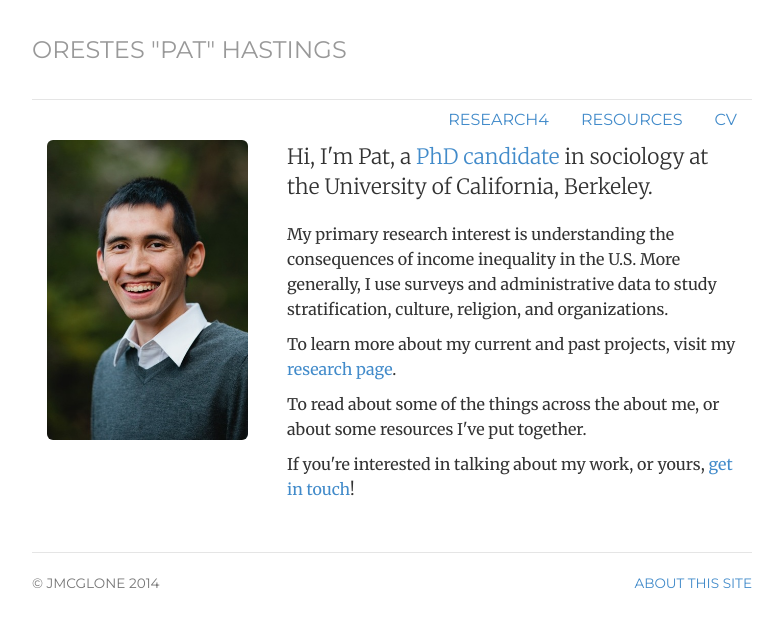
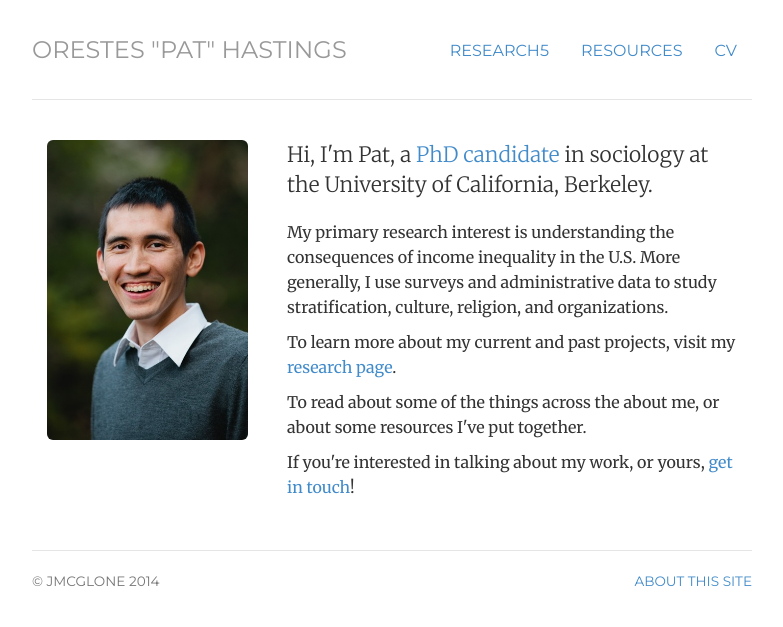
Before and after one commit to ophastings/ophastings.github.io, a Jekyll site: the page built from index.html, in a window 1280 px wide. Shown: the top 627 px of the page, without its empty margins (248-1031 px from the left). Built offline with Jekyll 4.4.1, drawn with Linux system fonts in a browser that asks for light colours.

Commit message:
Update header.html

```diff
--- a/_includes/header.html
+++ b/_includes/header.html
@@ -1,12 +1,12 @@
 <div class="header">
-	<p>
-	<h3 class="text-muted"><a href="/">Orestes "Pat" Hastings</a></h3>
-	</p>
 	<ul class="nav nav-pills pull-right">
 		<!-- <li class="{{ page.projects }}"><a href="/projects" title="Projects">Projects</a></li> -->
-		<li class="{{ page.research }}"><a href="/research" title="Research">Research4</a></li>
+		<li class="{{ page.research }}"><a href="/research" title="Research">Research5</a></li>
 		<li class="{{ page.resources }}"><a href="/resources" title="Research">Resources</a></li>
 		<!-- <li class="{{ page.contact }}"><a href="/contact" title="Contact">Contact</a></li> -->
 		<li class="{{ page.cv }}"><a href="/HastingsCV.pdf" title="CV">CV</a></li>
 	</ul>
+	<p>
+	<h3 class="text-muted"><a href="/">Orestes "Pat" Hastings</a></h3>
+	</p>
 </div> <!-- /header -->
```
